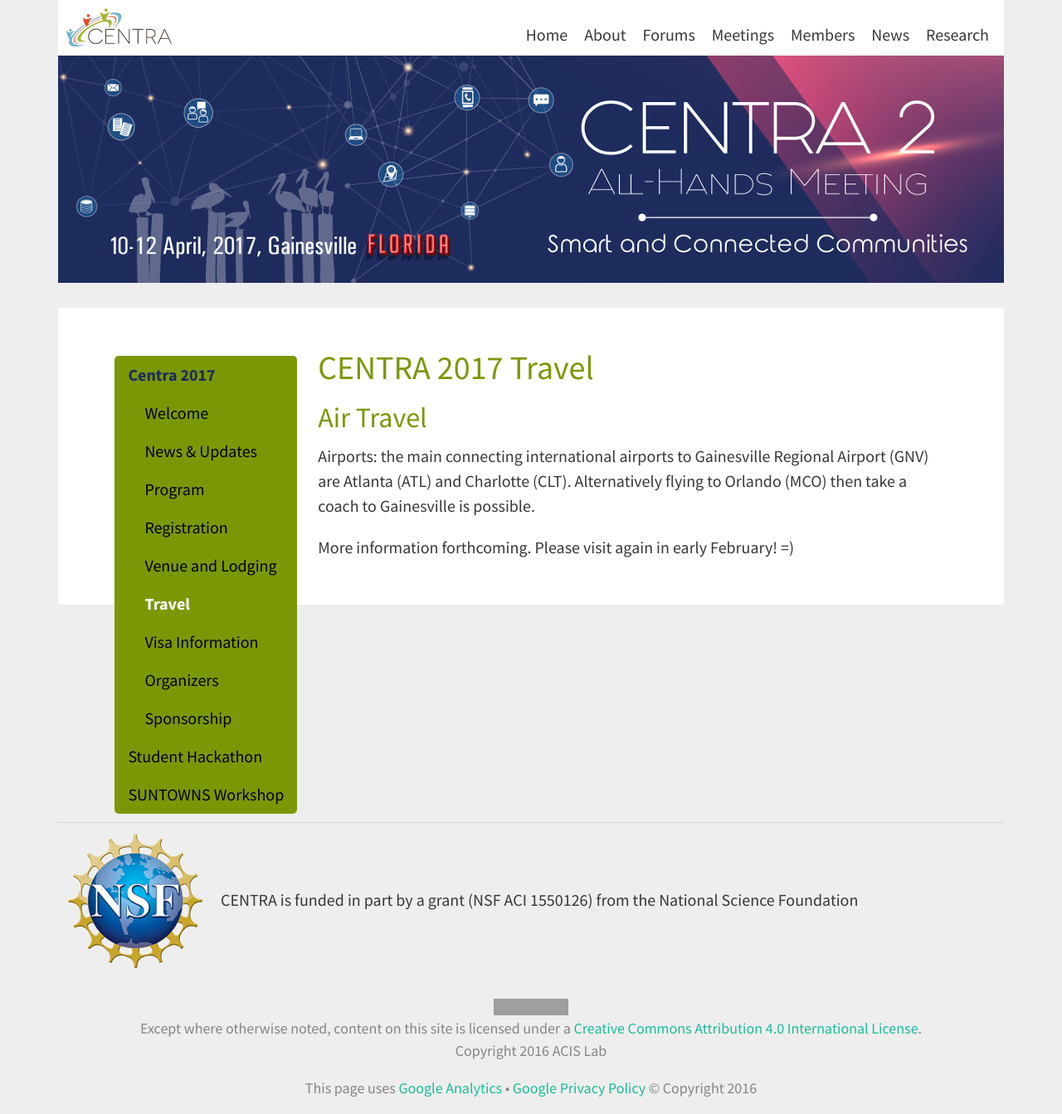
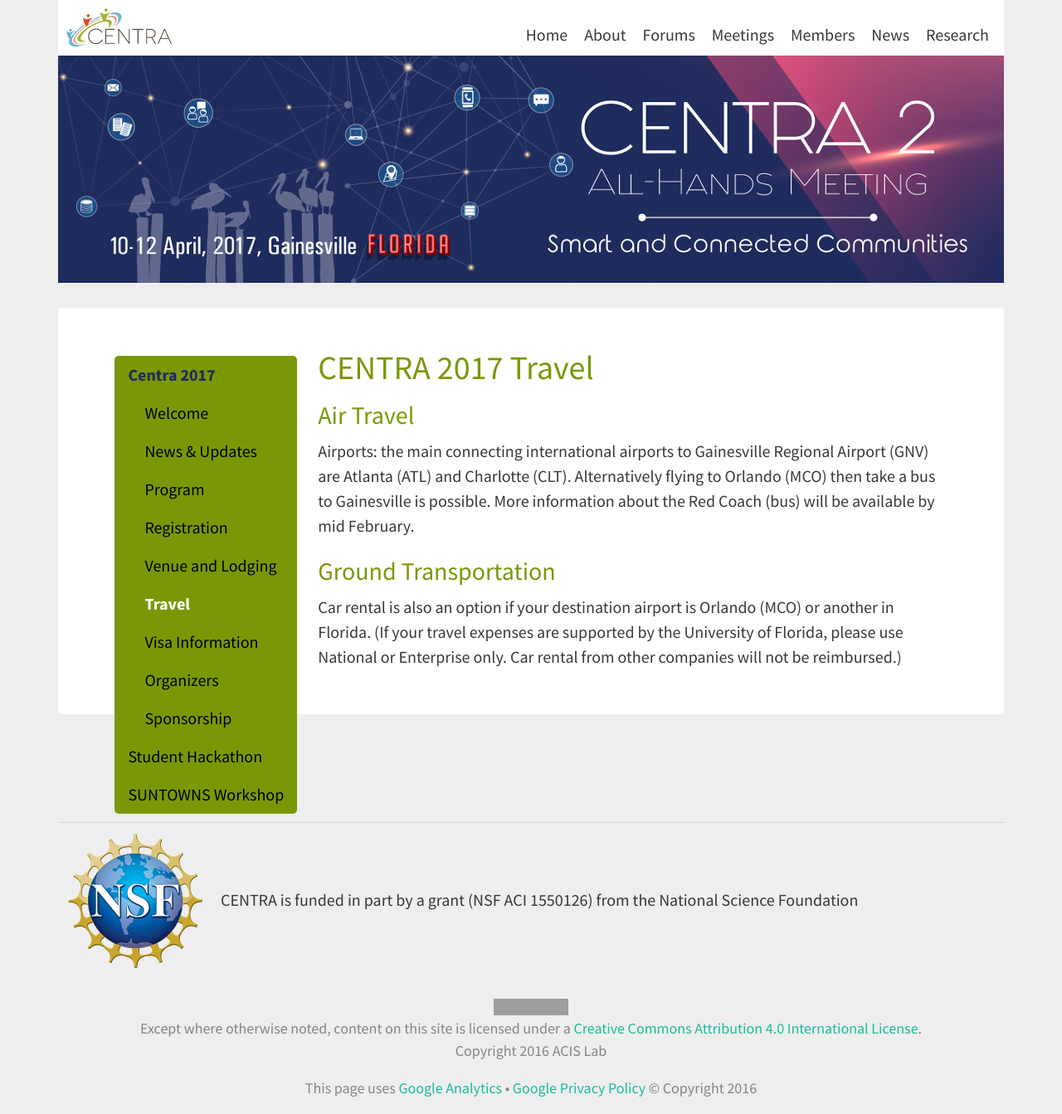
Before and after one commit to hmchou56/centra8, a Jekyll site: the page built from centra2/travel.md, in a window 1280 px wide. Shown: the whole page at 83% size. Built offline with Jekyll 4.4.1, drawn with Linux system fonts in a browser that asks for light colours; nearby versions of some CDN libraries; grey boxes are pictures that could not be loaded.

Commit message:
updated travel info

```diff
--- a/_includes/travel2017.md
+++ b/_includes/travel2017.md
@@ -1,8 +1,8 @@
-## Air Travel
-<p>
-Airports: the main connecting international airports to Gainesville Regional Airport (GNV) are Atlanta (ATL) and Charlotte (CLT). Alternatively flying to Orlando (MCO) then take a coach to Gainesville is possible.
-</p>
+### Air Travel
 
-<p>
-More information forthcoming. Please visit again in early February! =)
-</p>
+Airports: the main connecting international airports to Gainesville Regional Airport (GNV) are Atlanta (ATL) and Charlotte (CLT). Alternatively flying to Orlando (MCO) then take a bus to Gainesville is possible. More information about the Red Coach (bus) will be available by mid February.
+
+
+### Ground Transportation
+
+Car rental is also an option if your destination airport is Orlando (MCO) or another in Florida. (If your travel expenses are supported by the University of Florida, please use National or Enterprise only. Car rental from other companies will not be reimbursed.)
```
